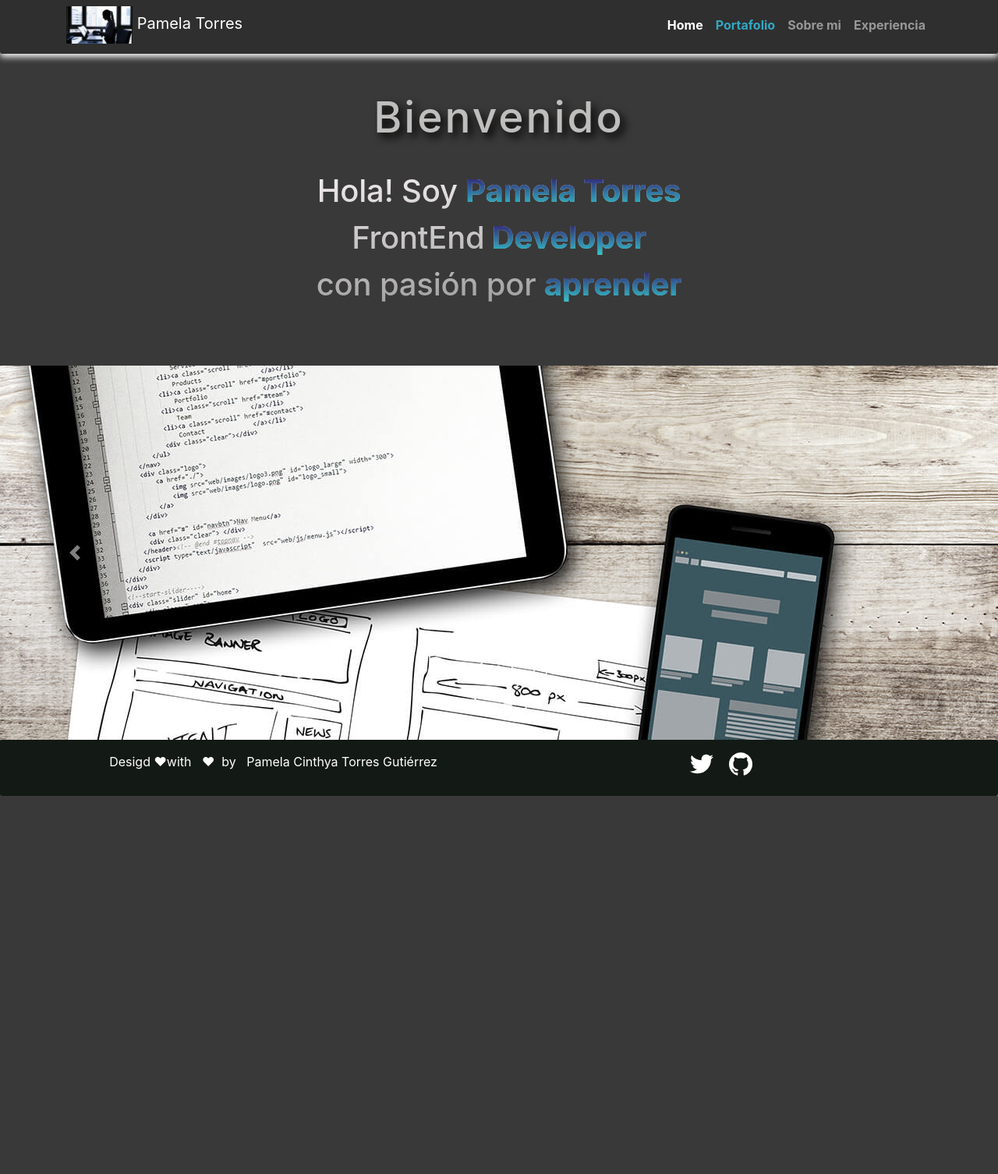
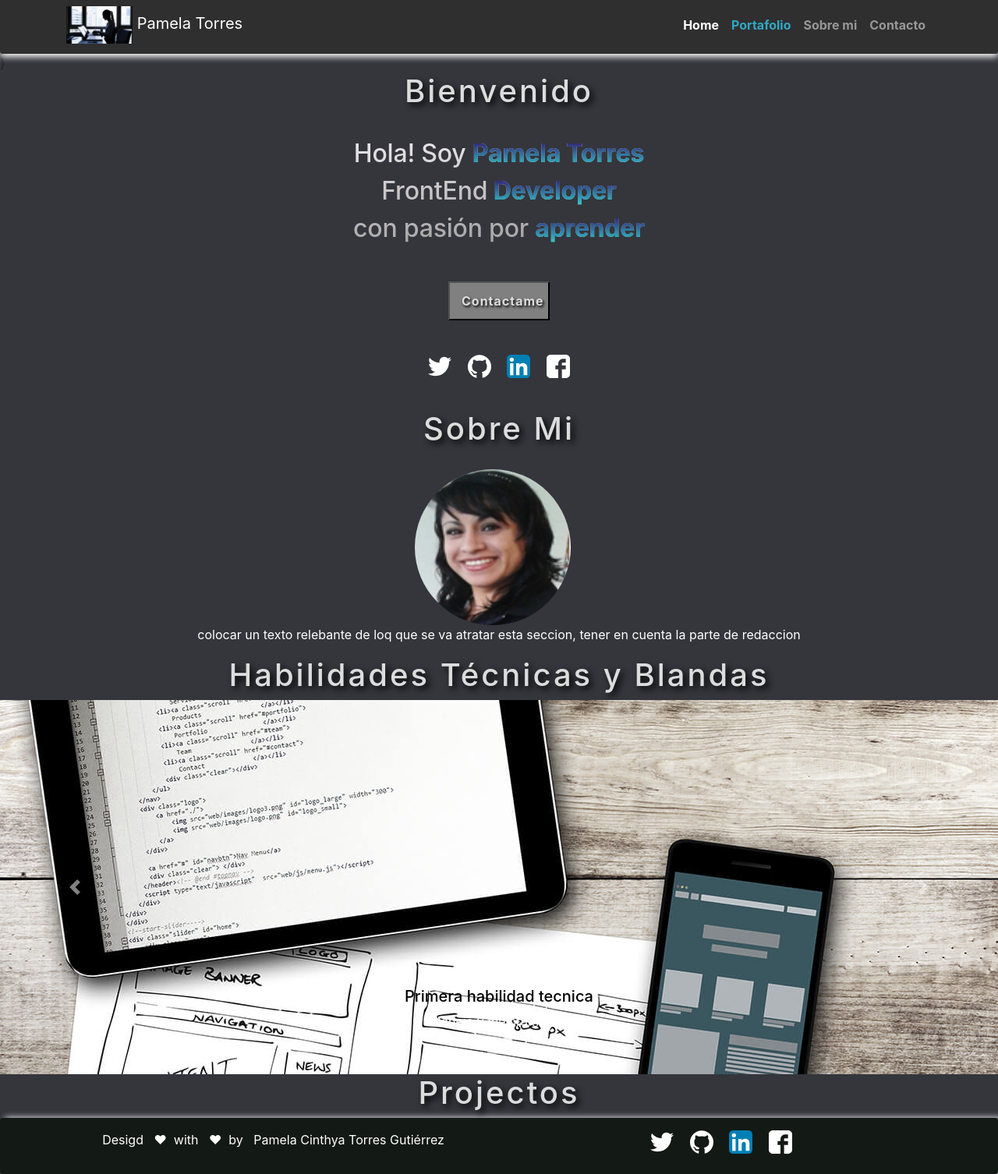
Before and after one commit to Pamela-C-Torres-Gtz/Portafolio, a plain HTML site: page src/index.html in a window 1280 px wide. Shown: the part 5-1511 px from the top of the page at 78% size. Before the commit the page ends 1026 px from the top, so only its background shows below. Drawn offline with nearby package versions, Linux system fonts and the light colour scheme.

Commit message:
Haciendo responsivo sitio y darle funcionalidad a las secciones Home, Sibre mi, Habilidades

```diff
--- a/src/css/index.css
+++ b/src/css/index.css
@@ -1,5 +1,11 @@
+@media (min-width: 320px) and (max-width: 1199.98px){
+   .navbar
+}
+
+
 .body {
-    background-color: #393939;
+    /*background-color: #393939;*/
+    background-color: #34363c;
 }
 
 .text-pamela {
@@ -26,22 +32,22 @@
     font-weight: bold;
 }
 
-.hero {
-    height: 400px;
+.home {
+    height: 520px auto;
     /*display: flex;*/
     text-align: center;
     /*justify-content: space-between;*/
-    color: #bfbebd;
+    color: #dcdcdc;
 }
 
 h1 {
-    font-size: 55px;
+    font-size: 55px auto;
     letter-spacing: 3px;
     text-shadow:black 0.1em 0.1em 0.2em;
 }
 
 h2 {
-    font-size: 40px;
+    font-size: 40px auto;
     line-height: 1.5;
     letter-spacing: -.2px;
     background: rgb(140,140,140);
@@ -58,12 +64,40 @@ h2 strong{
     -webkit-text-fill-color: transparent;
 }
 
-/*.hero-image{
+.button {
+    margin-top: 20px;
+    margin-bottom: 20px;
+    height: 50px;
+    width: 130px;
+    font-size: auto;
+    font-weight: bold;
+    color: #dcdcdc;
+    letter-spacing: 1px;
+    text-shadow:black 0.1em 0.1em 0.2em;
+   background-color: grey;
+}
+
+.sobremi{
+    margin-top: 35px;
+    height: 520px auto;
+    /*display: flex;*/
+    text-align: center;
+    justify-content: center;
+    color: #dcdcdc;
+}
+.sobremi-image{
     border-radius: 70%;
+    margin-top: 20px;
     margin-right: 1rem;
     width: 200px;
     height: 200px;
-}*/
+    align-content: center;
+    justify-content: center;
+}
+
+.main {
+    color: #dcdcdc;
+}
 
 #main .carousel-inner img {
     max-height: 60vh;
@@ -76,7 +110,7 @@ h2 strong{
     position: relative;
 }
 
-/*#carousel .overlay {
+#carousel .overlay {
     position:absolute;
     top: 0;
     bottom: 0;
@@ -84,12 +118,20 @@ h2 strong{
     right: 0;
     background-color: rgba(0,0,0,0.5);
     color: black;
-}*/
+}
 
 .d-block {
     max-height: inherit;
     max-width:  inherit;
     align-content: center;
+}
+
+.carousel-caption h5{
+    color: black;
+}
+
+.portafolio{
+    color: #dcdcdc;
 }
 
 #footer{
@@ -121,6 +163,10 @@ h2 strong{
     background-image: url('../img/github.svg');
  }
 
- .social-link.instagram {
-    background-image: url('../img/instagram.svg');
+ .social-link.facebook {
+    background-image: url('../img/facebook.svg');
  }
+
+ .social-link.linkedin {
+    background-image: url('../img/linkedin.svg');
+ }
--- a/src/index.html
+++ b/src/index.html
@@ -20,7 +20,7 @@
     <link rel="stylesheet" href="./css/index.css" />
   </head>
 
-  <body class="body">
+  <body class="body container-fluid p-0">
     <!--Header con bootstrap-->
     <nav id="header" class="navbar navbar-expand-lg navbar-dark">
       <div class="container">
@@ -33,41 +33,80 @@
         <div class="collapse navbar-collapse" id="navbarSupportedContent">
           <ul class="navbar-nav ml-auto">
             <li class="nav-item active">
-              <a class="nav-link" href="#">Home</a>
+              <a class="nav-link" href="#home">Home</a>
             </li>
             <li class="nav-item">
-              <a class="nav-link text-pamela" href="#">Portafolio</a>
+              <a class="nav-link text-pamela" href="#portafolio">Portafolio</a>
             </li>
             <li class="nav-item">
               <a class="nav-link" href="#sobremi">Sobre mi</a>
             </li>
             <li class="nav-item">
-              <a class="nav-link" href="#">Experiencia</a>
+              <a class="nav-link" href="#">Contacto</a>
             </li>
           </ul>
         </div>
       </div>
     </nav>
-    <!--/Header-->
+    <!--/Header-->}
 
-    <section id="sobremi" class="hero"><br/><br/>
-        <h1>Bienvenido</h1> <br/>
-      <div class="container">
+    <!--********** Home ***********--->
+    <section id="home" class="home container-fluid text-center p-0">
+      <div class="d-flex flex-column">
+        <h1>Bienvenido</h1><br/>
+      <div>
         <h2>
           Hola! Soy <strong>Pamela Torres</strong> <br />
           FrontEnd<strong> Developer <br /> </strong> con pasión por
           <strong>aprender</strong>
         </h2>
-        <!--<img class="hero-image" src="img/pame_perfil.png" width="500" height="300" alt="imagen principal del sitio" />-->
+
+      </div><br/>
+      <button type="button" class="button container-fluid text-center">Contactame</button>
+      <div class="col-12 col-lg"><br/>
+        <a href="https://twitter.com/pamelatgtz" class="social-link twitter"></a>
+        <a href="https://github.com/Pamela-C-Torres-Gtz" class="social-link github"></a>
+        <a href="https://github.com/Pamela-C-Torres-Gtz" class="social-link linkedin"></a>
+        <a href="https://github.com/Pamela-C-Torres-Gtz" class="social-link facebook"></a>
+      </div>
+    </div>
+    </section>
+
+    <!--**********Sobre mi*******-->
+    <section id="sobremi" class="sobremi container-fluid p-0">
+        <div class="d-flex flex-column text-center">
+            <h1>Sobre Mi</h1>
+            <div>
+           <img class="sobremi-image" src="img/pame_perfil.png" width="500" height="300" alt="imagen principal del sitio" />
+          </div>
+          <div>
+            <p class="p">
+                colocar un texto relebante  de loq que se va atratar esta seccion, tener en cuenta la parte de redaccion
+            </p>
+          </div>
+        <div>
+
+        </div>
       </div>
     </section>
 
-    <!--carrusell-->
-    <main id="main">
-    <div id="carousel" class="carousel slide carousel-fade" data-ride="carusel" data-pause="false">
+    <!--*******Carrusell skills**********-->
+    <main id="main" class="main container-fluid p-0">
+    <div class="d-flex flex-column text-center">
+        <h1>Habilidades Técnicas y Blandas</h1>
+       <div id="carouselExampleIndicators" class="carousel slide" data-ride="carusel" data-pause="false">
+        <ol class="carousel-indicators">
+            <li data-target="#carouselExampleIndicators" data-slide-to="0" class="active"></li>
+            <li data-target="#carouselExampleIndicators" data-slide-to="1"></li>
+            <li data-target="#carouselExampleIndicators" data-slide-to="2"></li>
+          </ol>
       <div class="carousel-inner">
         <div class="carousel-item active">
           <img class="d-block w-100" src="img/carrusel_1.jpg" alt="carousel-1" />
+          <div class="carousel-caption d-none d-md-block">
+            <h5>Primera habilidad tecnica</h5>
+            <p>Manejo y mejoramiento</p>
+          </div>
         </div>
         <div class="carousel-item">
           <img class="d-block w-100" src="img/carrusel_2.jpg" alt="carrusel_2" />
@@ -121,35 +160,50 @@
           <img class="d-block w-100" src="img/Trello-Logo-1.png" alt="Trello" />
         </div>
       </div>
-      <a class="carousel-control-prev" href="#carousel" role="button" data-slide="prev">
+      <a class="carousel-control-prev" href="#carouselExampleIndicators" role="button" data-slide="prev">
           <span class="carousel-control-prev-icon" aria-hidden="true"></span>
           <span class="sr-only">Previous</span>
         </a>
-        <a class="carousel-control-next" href="#carousel" role="button" data-slide="next">
+        <a class="carousel-control-next" href="#carouselExampleIndicators" role="button" data-slide="next">
           <span class="carousel-control-next-icon" aria-hidden="true"></span>
           <span class="sr-only">Next</span>
         </a>
     </div>
+    </div>
   </main>
     <!--/carrusel-->
 
+    <!--********Portafolio**********-->
+    <section id="portafolio" class="portafolio container-fluid p-0">
+        <div class="d-flex flex-column text-center projects">
+            <div>
+              <h1>Projectos</h1>
+            </div>
+            <div class="d-sm-flex flex-row">
+                <div class="cards"></div>
+            </div>
+    </section>
+    <!--******** /Portafolio**********-->
     <!--Footer con bootstrap-->
     <footer id="footer" class="pb-3 pt-3">
+        <div class="container-fluid p-0">
       <div class="container">
         <div class="row text-center">
           <div class="col-12 col-lg">
             <p>
-              Desigd &hearts;with &nbsp; &hearts; &nbsp;by &nbsp;&nbsp;Pamela
+              Desigd &nbsp; &hearts; &nbsp;with &nbsp; &hearts; &nbsp;by &nbsp;&nbsp;Pamela
               Cinthya Torres Gutiérrez&nbsp;&nbsp;
             </p>
           </div>
-
           <div class="col-12 col-lg">
             <a href="https://twitter.com/pamelatgtz" class="social-link twitter"></a>
             <a href="https://github.com/Pamela-C-Torres-Gtz" class="social-link github"></a>
+            <a href="https://github.com/Pamela-C-Torres-Gtz" class="social-link linkedin"></a>
+            <a href="https://github.com/Pamela-C-Torres-Gtz" class="social-link facebook"></a>
           </div>
         </div>
       </div>
+    </div>
     </footer>
 
     <script src="https://code.jquery.com/jquery-3.3.1.slim.min.js"
@@ -162,5 +216,4 @@
       integrity="sha384-JjSmVgyd0p3pXB1rRibZUAYoIIy6OrQ6VrjIEaFf/nJGzIxFDsf4x0xIM+B07jRM" crossorigin="anonymous">
     </script>
     </body>
-
     </html>
```
Also changed, not shown: src/img/linkedin.svg (added).
